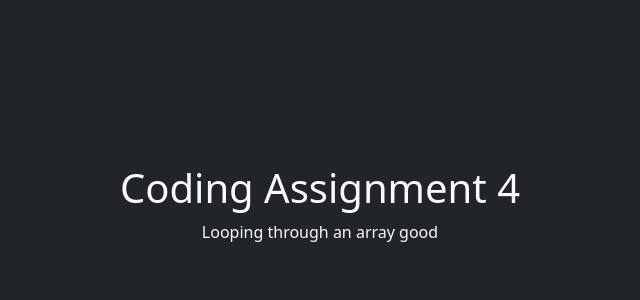
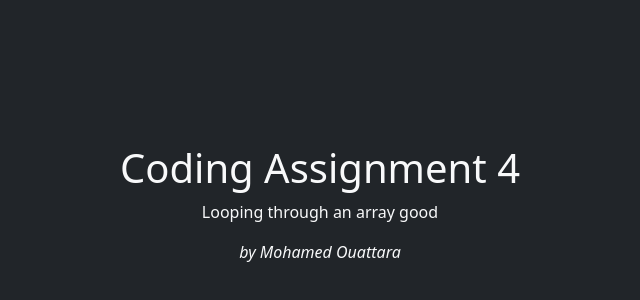
Before and after one commit to MohameddOuattara/myspace, a plain HTML site: page index.html in a window 1280 px wide. Shown: the part 188-488 px from the top of the page, without its empty margins (320-960 px from the left). Drawn offline with nearby package versions, Linux system fonts and the light colour scheme.

Commit message:
Update style
With boostrap

```diff
--- a/index.html
+++ b/index.html
@@ -17,6 +17,7 @@
 	<div class="position-absolute top-50 start-50 translate-middle text-light">
 		<h1 class="text-center">Coding Assignment 4</h1>
     	<p class="text-center">Looping through an array good</p>
+	<p class="text-center fst-italic">by Mohamed Ouattara</p>
 	</div>
 </body>
 </html>
```
